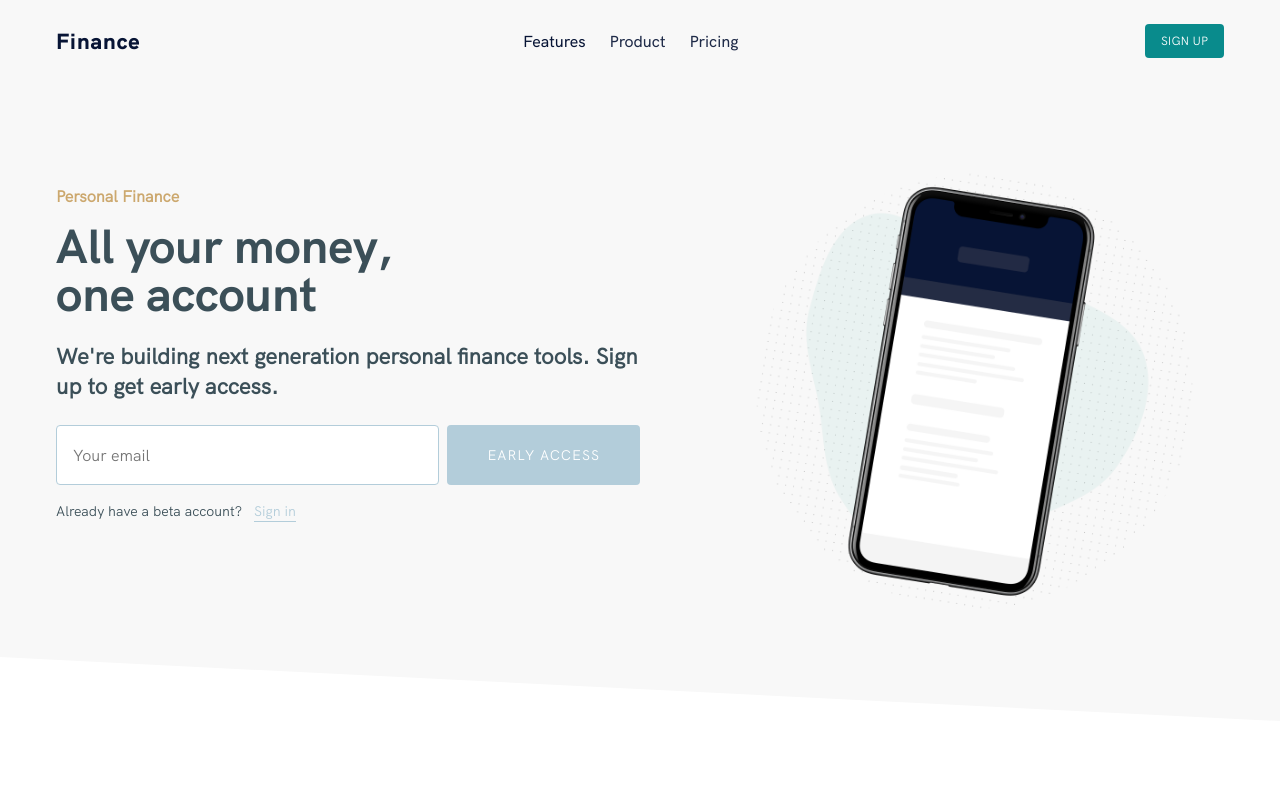
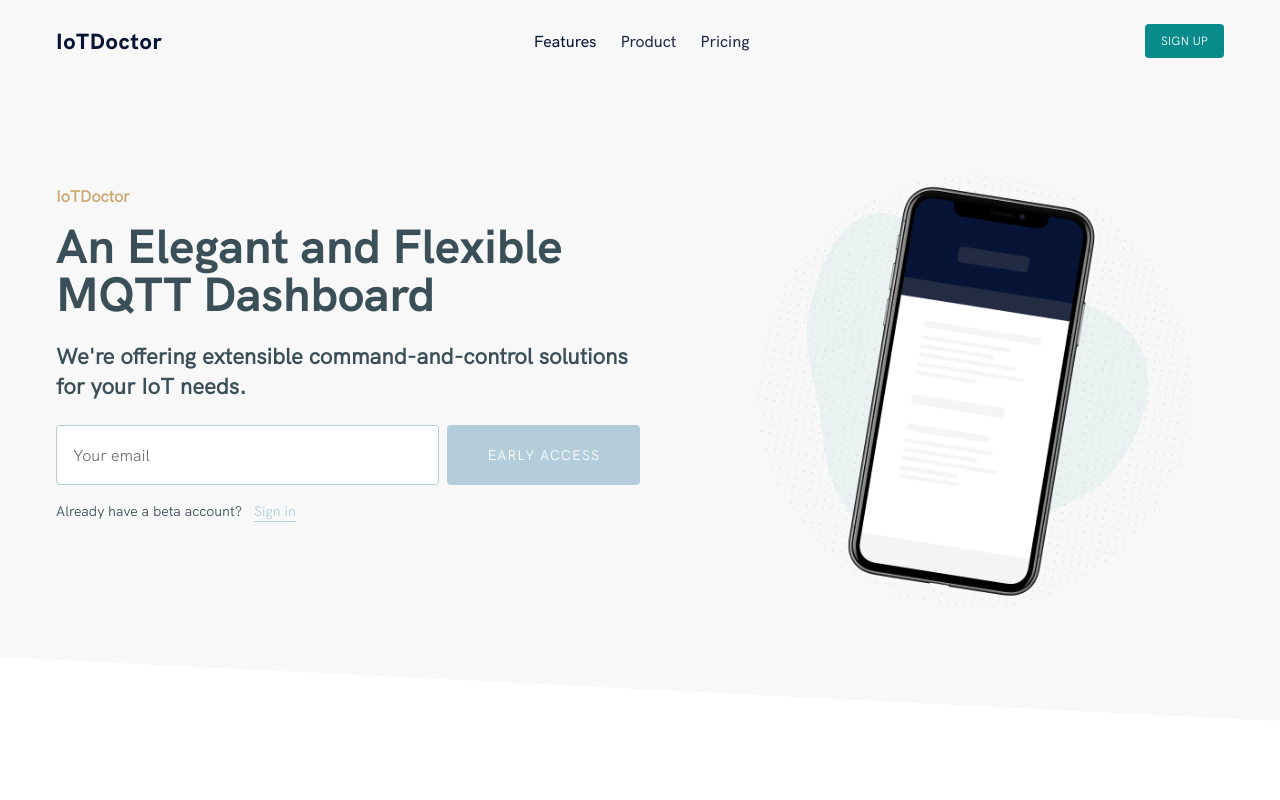
Before and after one commit to Aethon-Labs/iotdoctor-landing, a Gatsby site: page / in a window 1280 px wide. Shown: the top 800 px of the page. Built offline with nearby package versions, Linux system fonts and the light colour scheme; Gatsby itself is replaced by a stand-in of ours.

Commit message:
Meantime navigation and header content

```diff
--- a/src/components/common/navigation/navigation.js
+++ b/src/components/common/navigation/navigation.js
@@ -77,7 +77,7 @@ export default class Navigation extends Component {
           <Brand>
             <Scrollspy offset={-64} item={["top"]} currentClassName="active">
               <AnchorLink href="#top" onClick={this.closeMobileMenu}>
-                Finance
+                IoTDoctor
               </AnchorLink>
             </Scrollspy>
           </Brand>
--- a/src/components/sections/header.js
+++ b/src/components/sections/header.js
@@ -27,15 +27,15 @@ const Header = () => {
       <Container>
         <Flex>
           <HeaderTextGroup>
-            <Subtitle>Personal Finance</Subtitle>
+            <Subtitle>IoTDoctor</Subtitle>
             <h1>
-              All your money,
+              An Elegant and Flexible
               <br />
-              one account
+              MQTT Dashboard
             </h1>
             <h2>
-              We're building next generation personal finance tools. Sign up to
-              get early access.
+              We're offering extensible command-and-control solutions for your
+              IoT needs.
             </h2>
             <HeaderForm onSubmit={handleSubmit}>
               <HeaderInput placeholder="Your email" />
```
